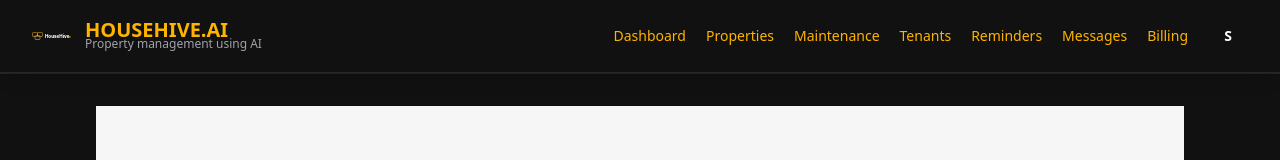
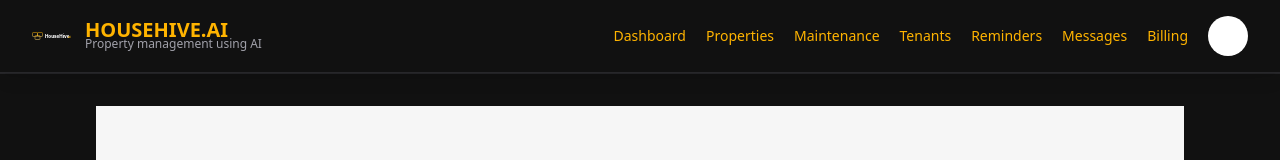
Before and after one commit to househiveai/HouseHive-Frontend-JS-Brand.zip, a Next.js app: page /login in a window 1280 px wide. Shown: the top 160 px of the page. Built offline with nearby package versions, Linux system fonts and the light colour scheme; sample sign-in values are in the browser's storage.

Commit message:
fix/insight

```diff
--- a/components/NavBar.jsx
+++ b/components/NavBar.jsx
@@ -28,9 +28,7 @@ export default function NavBar() {
         <Link href="/reminders">Reminders</Link>
         <Link href="/messages">Messages</Link>
         <Link href="/billing">Billing</Link>
-
-        {/* ✅ User avatar / login replaced here */}
-        <UserMenu />
+        <UserMenu></UserMenu>
       </div>
 
     </nav>
--- a/components/UserMenu.tsx
+++ b/components/UserMenu.tsx
@@ -22,7 +22,7 @@ export default function UserMenu() {
     <div className="relative">
       <button
         onClick={() => setOpen(!open)}
-        className="w-10 h-10 rounded-full bg-black text-white flex items-center justify-center font-bold"
+        className="w-10 h-10 rounded-full bg-white text-white flex items-center justify-center font-bold"
       >
         {user.name?.charAt(0).toUpperCase() || "U"}
       </button>
--- a/pages/dashboard.js
+++ b/pages/dashboard.js
@@ -1,12 +1,12 @@
 // pages/dashboard.js
 import { useEffect, useState } from "react";
 import { useRouter } from "next/router";
-import { apiMe, apiGetInsights } from "../lib/api";
+
 
 export default function Dashboard() {
   const router = useRouter();
   const [user, setUser] = useState(null);
-  const [insights, setInsights] = useState(null);
+
 
   useEffect(() => {
     const token = localStorage.getItem("token");
@@ -28,7 +28,7 @@ export default function Dashboard() {
     load();
   }, []);
 
-  if (!user || !insights) return <div style={styles.loading}>Loading Dashboard...</div>;
+  if (!user) return <div style={styles.loading}>Loading Dashboard...</div>;
 
   return (
     <div style={styles.page}>
```
